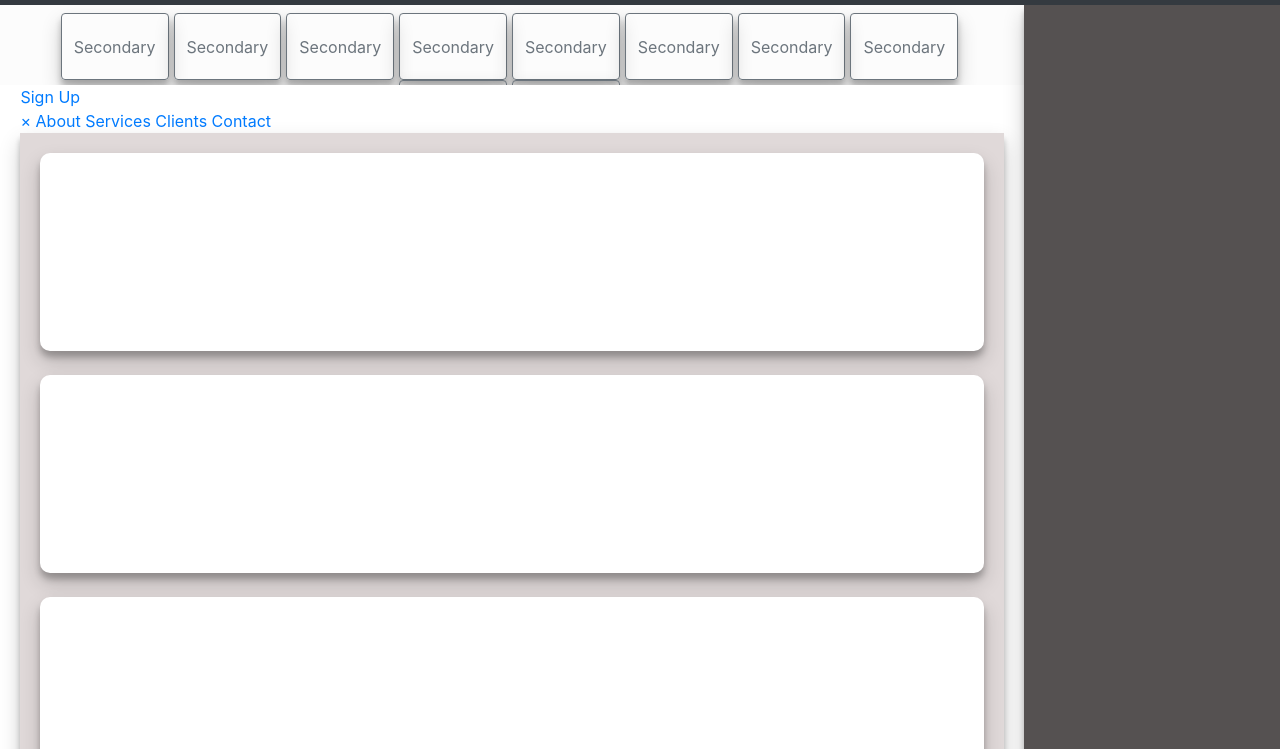
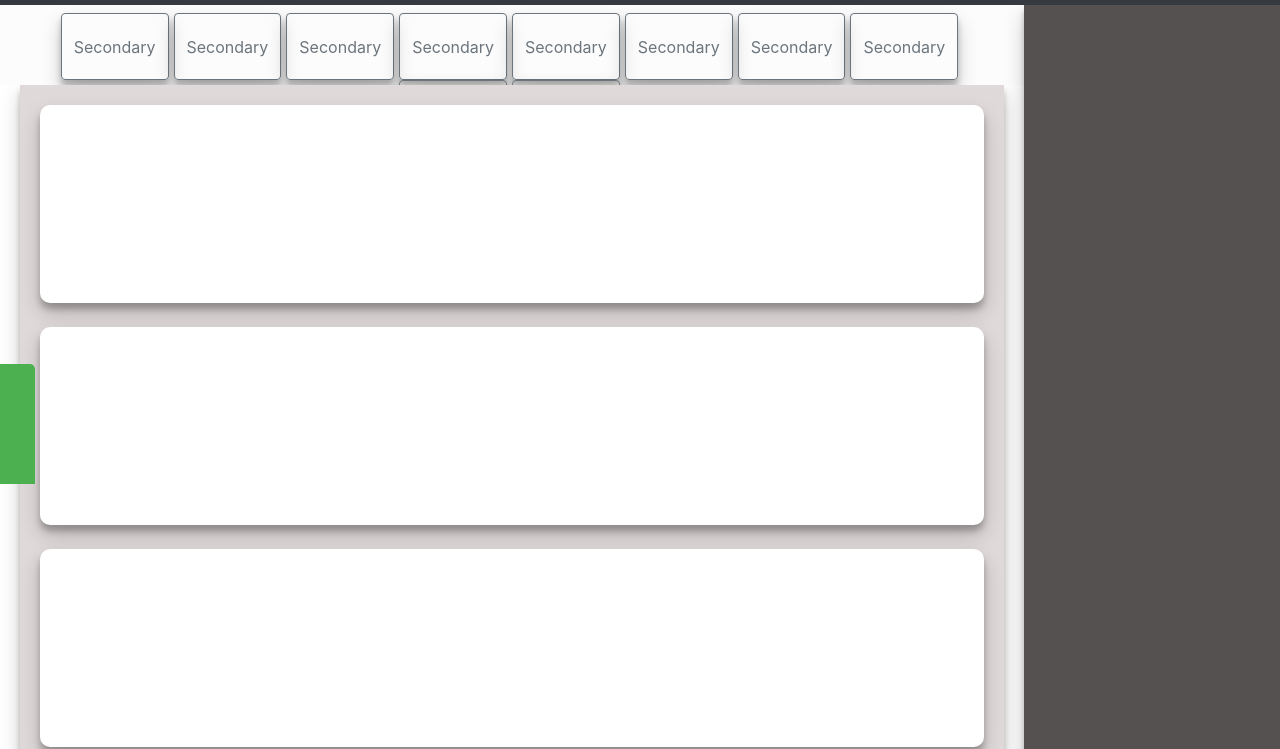
Before and after one commit to Kulpreet-Singh/WeCare, a website: page index.html in a window 1280 px wide. Shown: the part 51-800 px from the top of the page. Drawn offline with nearby package versions, Linux system fonts and the light colour scheme.

Commit message:
Update index.css
added sidenav

```diff
--- a/index.css
+++ b/index.css
@@ -128,3 +128,79 @@ padding: 5px;}
 
 justify-content: center;
 }
+
+
+#mySidenav a { transform : rotate(-90deg);
+  position: absolute; /* Position them relative to the browser window */
+  left: -100px; /* Position them outside of the screen */
+  transition: 0.3s; /* Add transition on hover */
+  padding: 15px;
+  padding-top: 70px;
+  padding-left: 20px;  /* 15px padding */
+  width: 120px;
+  height: 150px; /* Set a specific width */
+  text-decoration: none; /* Remove underline */
+  font-size: 20px; /* Increase font size */
+  color: white; /* White text color */
+  border-radius: 0 5px 5px 0;
+  text-align:bottom;/* Rounded corners on the top right and bottom right side */
+z-index: 5;
+
+}
+#mySidenav1 a {z-index: 7;}
+
+#mySidenav a:hover {
+  left: 0; /* On mouse-over, make the elements appear as they should */
+}
+
+/* The about link: 20px from the top with a green background */
+#about {
+  top: 400px;
+  background-color: #4CAF50;
+}
+
+
+
+.sidenav {
+  height: 100%;
+  width: 0;
+  position: fixed;
+  z-index: 1;
+  top: 0;
+  left: 0;
+  background-color: #111;
+  overflow-x: hidden;
+  transition: 0.5s;
+  padding-top: 60px;
+}
+
+.sidenav a {
+  padding: 8px 8px 8px 32px;
+  text-decoration: none;
+  font-size: 25px;
+  color: #818181;
+  display: block;
+  transition: 0.3s;
+}
+
+.sidenav a:hover {
+  color: #f1f1f1;
+}
+
+.sidenav .closebtn {
+  position: absolute;
+  top: 0;
+  right: 25px;
+  font-size: 36px;
+  margin-left: 50px;
+}
+
+#main {
+  transition: margin-left .5s;
+  padding: 16px;
+}
+
+@media screen and (max-height: 450px) {
+  .sidenav {padding-top: 15px;}
+  .sidenav a {font-size: 18px;}
+}
```
